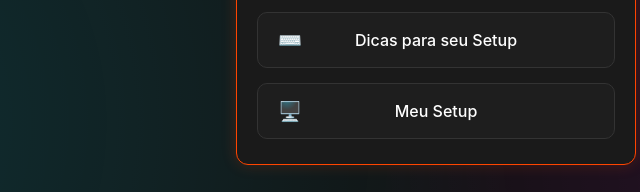
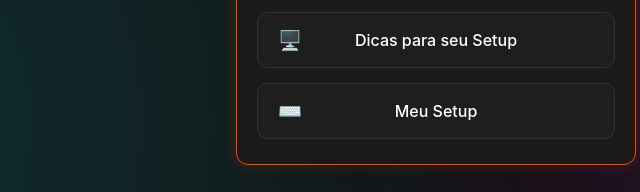
Before and after one commit to devopskelvin/devopskelvin, a plain HTML site: page index.html in a window 1280 px wide. Shown: the part 838-1030 px from the top of the page, 204-844 px from the left. Drawn offline with Linux system fonts and the light colour scheme.

Commit message:
fix: update logo path, correct GitHub link, and swap setup link references

```diff
--- a/index.html
+++ b/index.html
@@ -172,7 +172,7 @@
         </div>
 
         <div class="link-list">
-            <a href="#" class="btn"><span class="icon">&lt;/&gt;</span> GitHub de Estudos</a>
+            <a href="https://github.com/devopskelvin" class="btn"><span class="icon">&lt;/&gt;</span> GitHub de Estudos</a>
             <a href="https://hotmart.com/pt-br/club/devopskelvin/products" class="btn"><span class="icon">☁️</span> Ebooks DevOps </a>
             <a href="https://www.youtube.com/@devopskelvin" class="btn"><span class="icon">▶️</span> Canal do YouTube</a>
             <a href="https://ig.me/m/devopskelvin" class="btn"><span class="icon">📩</span> Dúvidas? Abre uma task (Direct)</a>
@@ -184,8 +184,8 @@
             <p>Equipamentos e promos que valem o investimento.</p>
             <div class="link-list" style="margin-bottom: 0; margin-top: 15px;">
                 <a href="https://mercadolivre.com/sec/33wC1au" class="btn"><span class="icon">🛠️</span> Garimpo</a>
-                <a href="https://meli.la/2QsZ2LZ" class="btn"><span class="icon">⌨️</span> Dicas para seu Setup </a>
-                <a href="https://meli.la/1f1NqSu" class="btn"><span class="icon">🖥️</span> Meu Setup </a>
+                <a href="https://meli.la/1f1NqSu" class="btn"><span class="icon">🖥️</span> Dicas para seu Setup </a>
+                <a href="https://meli.la/2QsZ2LZ" class="btn"><span class="icon">⌨️</span> Meu Setup </a>
             </div>
         </div>
 
```
Also changed, not shown: 1 other file.
